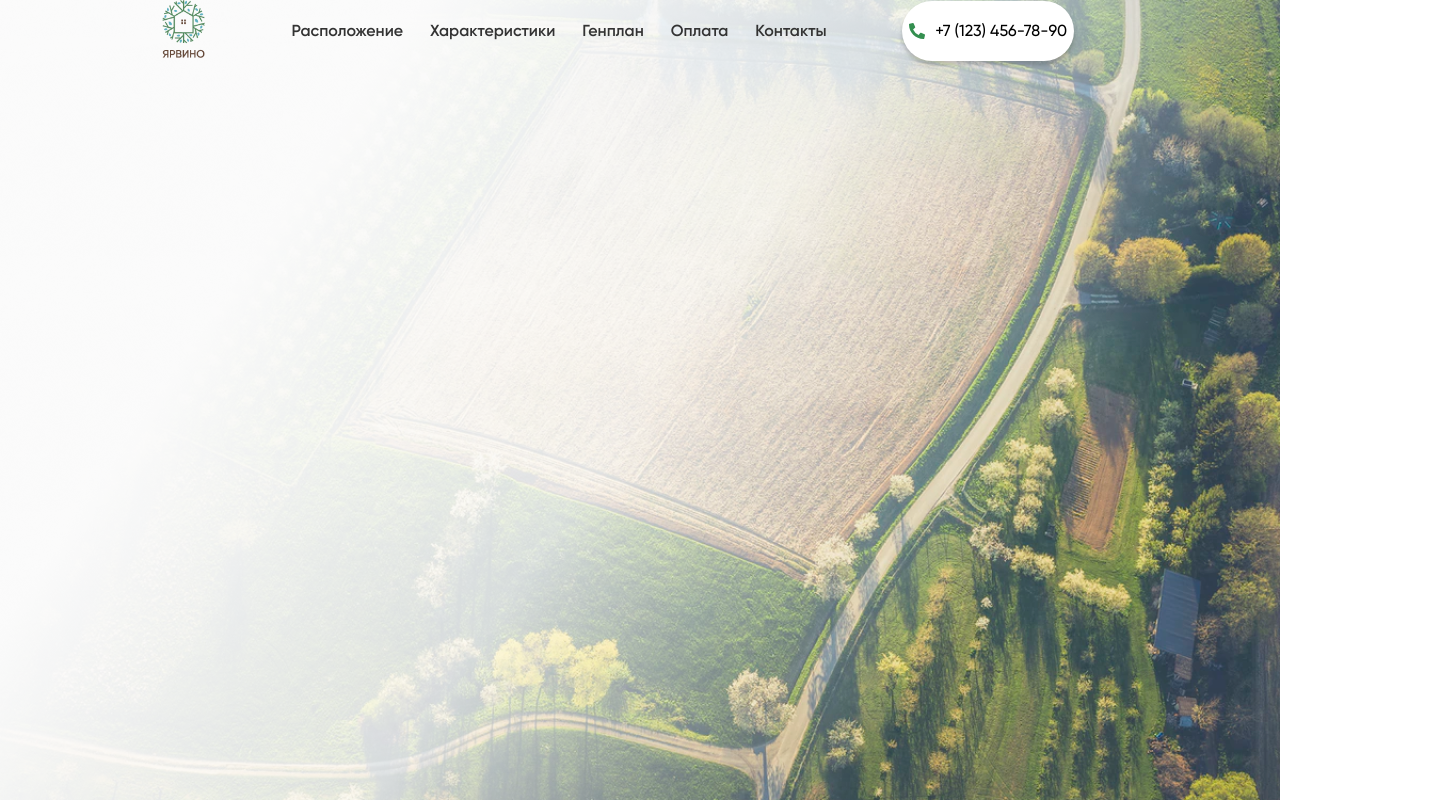
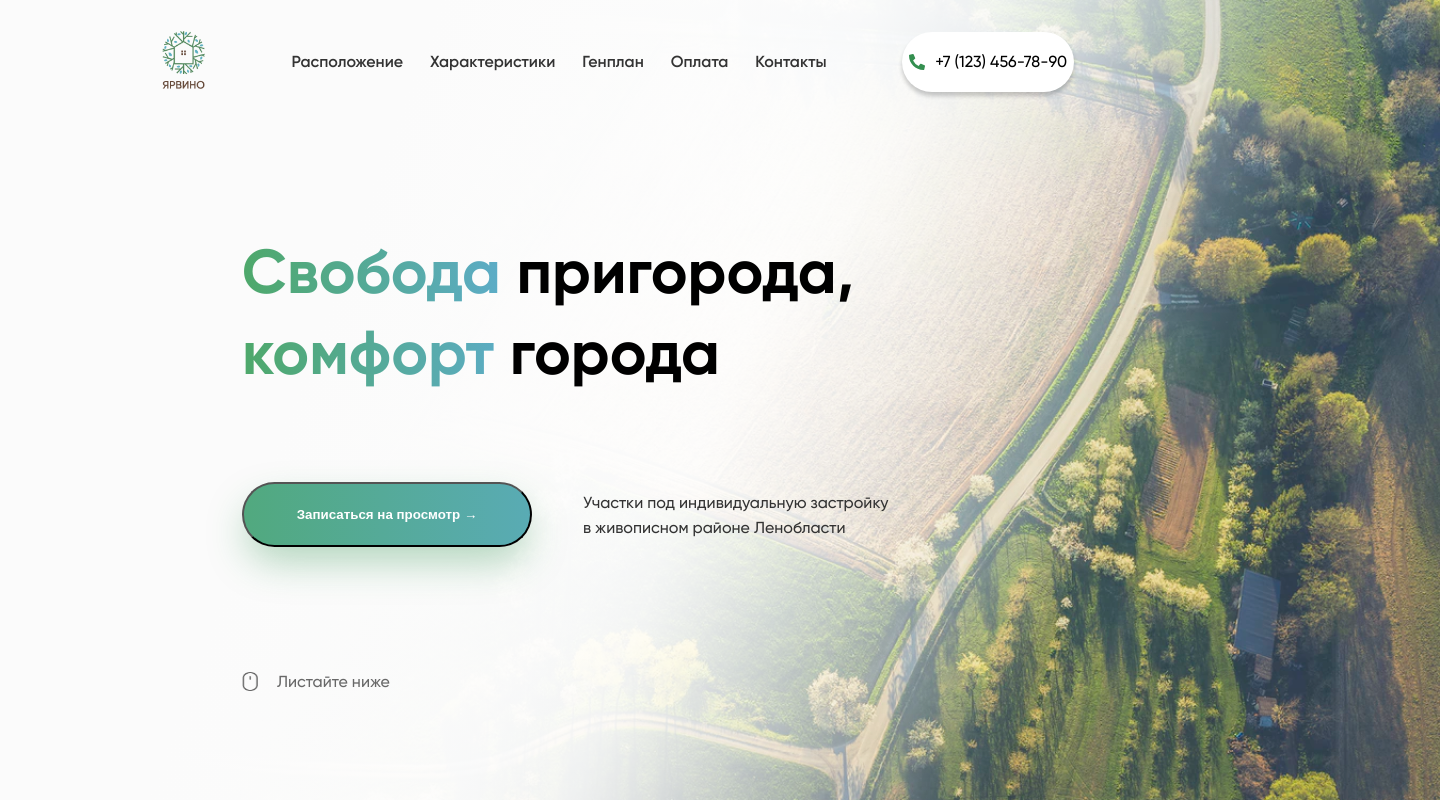
Before and after one commit to matt6852/lakes, a Next.js app: page / in a window 1280 px wide. Shown: the top 802 px of the page, 1440 px wide, since content can reach past the window. Built offline with nearby package versions, Linux system fonts and the light colour scheme.

Commit message:
redone main section navbar according to figma

```diff
--- a/components/Sections/MainSection.js
+++ b/components/Sections/MainSection.js
@@ -1,32 +1,36 @@
 import style from "styles/MainSection.module.scss";
-import { FaMouse } from "react-icons/fa";
+import Image from "next/image";
+
 import Wrapper from "../Wrapper";
 
 export default function MainSection() {
   return (
     <section className={style.main_section}>
-      {/* <Wrapper>
-        <div className={style.center}>
-          <div className={style.title_container}>
+      <Wrapper>
+        <div className={style.title_center}>
+          <div>
             <h1>
               {" "}
-              <span> Свобода</span> пригорода, <span>комфорт</span> города
+              <span className="linercradient">Свобода</span> пригорода,{" "}
+              <span className="linercradient">комфорт </span> города
             </h1>
           </div>
           <div className={style.btn_container}>
-            <button className={style.btn_main_one}>
-              Записаться на просмотр &rarr;
+            <button>
+              {" "}
+              <a href="">Записаться на просмотр &#8594;</a>{" "}
             </button>
-            <p className={style.btn_main_two}>
+            <p>
               Участки под индивидуальную застройку в живописном районе
               Ленобласти
             </p>
           </div>
+          <div className={style.mous}>
+            <Image src="/mous.png" width={16} height={16} />
+            <p>Листайте ниже</p>
+          </div>
         </div>
-        <div className={style.mous}>
-          <FaMouse className={style.icon} /> <span>Листайте ниже</span>
-        </div>
-      </Wrapper> */}
+      </Wrapper>
     </section>
   );
 }
--- a/styles/Header.module.scss
+++ b/styles/Header.module.scss
@@ -3,6 +3,7 @@
 }
 
 .container {
+    padding-top: 31px;
 position: absolute;
   z-index: 10;
   margin-left: 122px;
--- a/styles/MainSection.module.scss
+++ b/styles/MainSection.module.scss
@@ -1,55 +1,58 @@
 .main_section {
-  min-width: 100vw;
-  min-height: 100vh;
-  background: url("/main-section.png") center/cover;
+  min-width: 1440px;
+  min-height: 800px;
+  background: linear-gradient(
+      110.31deg,
+      #fbfbfb 25.32%,
+      rgba(255, 255, 255, 0.8) 49.99%,
+      rgba(255, 255, 255, 0) 74.3%,
+      rgba(255, 255, 255, 0) 91.51%
+    ),
+    url("/main-section.png") center/cover;
+  //
+}
+.title_center {
+  padding-top: 232px;
+  padding-left: 122px;
+  h1 {
+    width: 650px;
+    height: 162px;
+    font-family: Gilroy;
+    font-style: normal;
+    font-weight: bold;
+    font-size: 62px;
+    line-height: 130%;
+  }
+  .btn_container {
+    margin-top: 88px;
+    display: flex;
 
-  // .center {
-  //   padding-top: 232px;
-  //   // margin-left: 123px;
-  //   display: flex;
-  //   flex-direction: column;
-  //   height: 600px;
-  //   justify-content: space-around;
-  //   .title_container {
-  //     width: 650px;
-  //     height: 162px;
-  //     line-height: 130%;
-  //     font-size: 62px;
-  //   }
-  //   .btn_container {
-  //     display: flex;
-  //     width: 50rem;
-  //     height: 30%;
-  //     justify-content: space-between;
-  //     align-items: center;
-  //     .btn_main_one {
-  //       padding: 1rem 2.5rem;
-  //       background: linear-gradient(90deg, #4ea86a -38.01%, #5cacc7 135.09%);
-  //       box-shadow: 0px 18px 40px -5px rgba(25, 135, 59, 0.35);
-  //       border-radius: 50px;
-  //       cursor: pointer;
-  //       color: #fff;
-  //     }
-  //     .btn_main_two {
-  //       padding: 1.5rem;
-  //       line-height: 1.5;
-  //       width: 50%;
-  //       color: #333333;
-  //     }
-  //   }
-  // }
-  // .mous {
-  //   margin-top: 6rem;
-  //   margin-left: 8rem;
-  //   margin-right: auto;
-  //   display: flex;
-  //   span {
-  //     margin-right: auto;
-  //     color: #686868;
-  //   }
-  //   .icon {
-  //     opacity: 0.3;
-  //     margin-right: 10px;
-  //   }
-  // }
+    align-items: center;
+    button {
+
+      width: 290px;
+      height: 65px;
+      background: linear-gradient(90deg, #4EA86A -38.01%, #5CACC7 135.09%);
+box-shadow: 0px 18px 40px -5px rgba(25, 135, 59, 0.35);
+border-radius: 50px;
+a{
+  color: #ffff;
+  font-weight: 700;
 }
+    }
+    p {
+      width: 315px;
+      margin-left: 51px;
+      color: #333333;
+      line-height: 25px;
+    }
+  }
+  .mous{
+    display: flex;
+    margin-top:125px ;
+    color: #686868;
+    p{
+      margin-left: 19px
+    };
+  }
+}
--- a/styles/globals.scss
+++ b/styles/globals.scss
@@ -35,8 +35,12 @@ a {
 ul li {
   list-style: none;
 }
-span {
-  background: linear-gradient(90deg, #4ea86a 0%, #5cacc7 100%);
-  -webkit-background-clip: text;
-  -webkit-text-fill-color: transparent;
+
+
+.linercradient{
+  background: linear-gradient(
+90deg
+, #4ea86a 0%, #5cacc7 100%);
+    -webkit-background-clip: text;
+    -webkit-text-fill-color: transparent;
 }
```
Also changed, not shown: public/mous.png (added).
